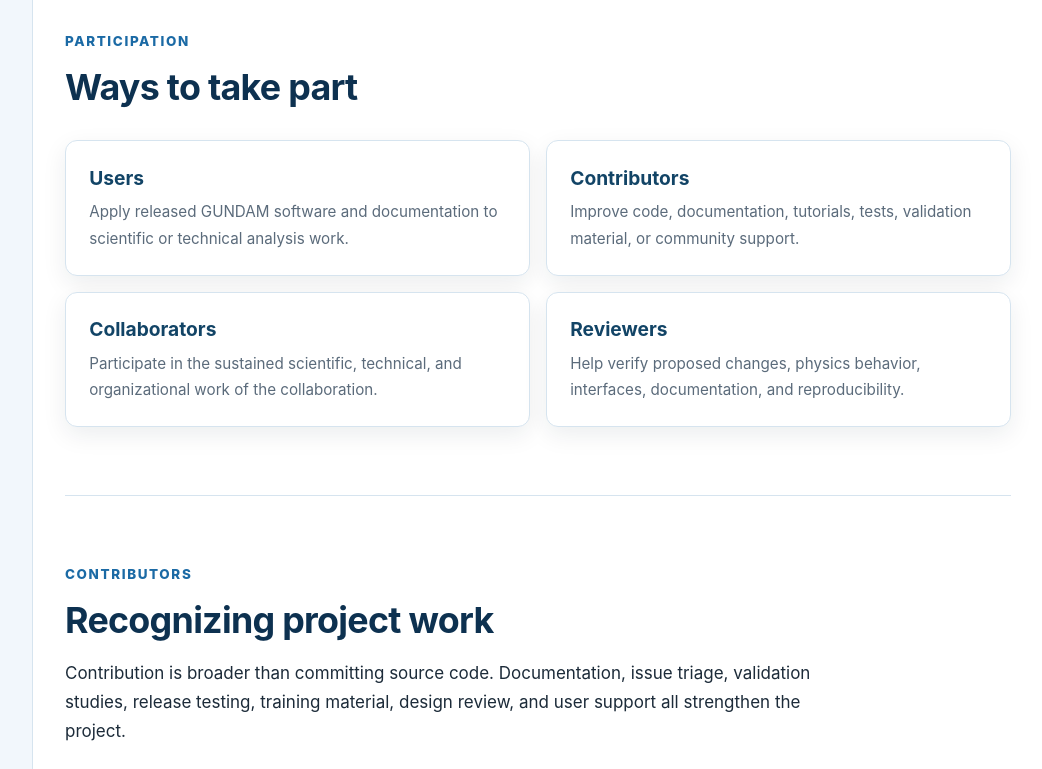
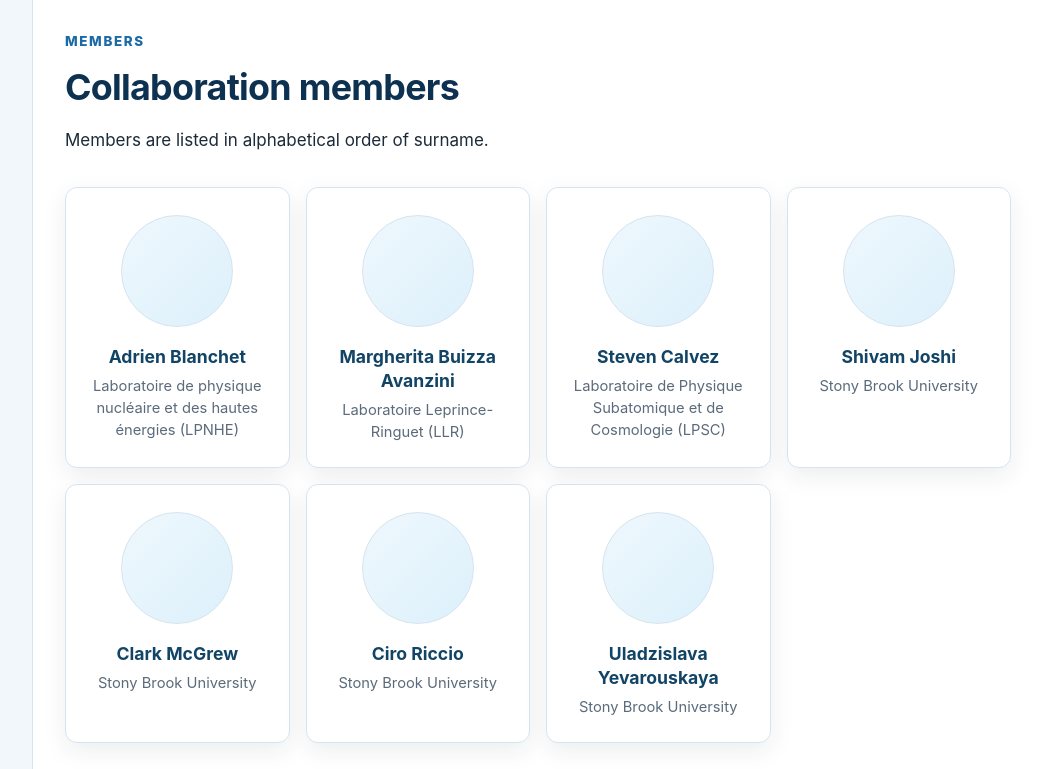
Before and after one commit to gundam-organization/gundam-website, a website: page collaboration.html in a window 1280 px wide. Shown: the part 770-1539 px from the top of the page, without its empty margins (237-1279 px from the left). Drawn offline with Linux system fonts and the light colour scheme.

Commit message:
Add Members section to the Collaboration page

```diff
--- a/assets/css/styles.css
+++ b/assets/css/styles.css
@@ -861,6 +861,56 @@
   letter-spacing: 0.03em;
 }
 
+/* Collaboration members (collaboration.html#members) */
+.content-section .member-grid {
+  display: grid;
+  max-width: none;
+  margin: 2rem 0 0;
+  padding: 0;
+  gap: 1rem;
+  grid-template-columns: repeat(auto-fill, minmax(220px, 1fr));
+  list-style: none;
+}
+
+.content-section .member {
+  display: flex;
+  margin: 0;
+  padding: 1.7rem 1.25rem 1.5rem;
+  flex-direction: column;
+  align-items: center;
+  text-align: center;
+  background: var(--white);
+  border: 1px solid var(--line);
+  border-radius: 12px;
+  box-shadow: var(--shadow-card);
+}
+
+/* Empty circle for now; the same class styles an <img> once photos are added. */
+.member-photo {
+  display: block;
+  width: 112px;
+  height: 112px;
+  margin-bottom: 1.1rem;
+  object-fit: cover;
+  background: linear-gradient(135deg, var(--blue-50), var(--blue-100));
+  border: 1px solid var(--line);
+  border-radius: 50%;
+}
+
+.content-section .member-name {
+  margin: 0;
+  color: var(--blue-800);
+  font-size: 1.1rem;
+  line-height: 1.35;
+}
+
+.member-affiliation {
+  margin: 0.4rem 0 0;
+  color: var(--muted);
+  font-size: 0.92rem;
+  line-height: 1.5;
+}
+
 .site-footer {
   color: rgba(255, 255, 255, 0.78);
   background: var(--blue-900);
@@ -1128,6 +1178,29 @@
 @media (max-width: 640px) {
   body {
     font-size: 16px;
+  }
+
+  .content-section .member-grid {
+    grid-template-columns: repeat(2, minmax(0, 1fr));
+    gap: 0.75rem;
+  }
+
+  .content-section .member {
+    padding: 1.2rem 0.8rem 1.1rem;
+  }
+
+  .member-photo {
+    width: 84px;
+    height: 84px;
+    margin-bottom: 0.8rem;
+  }
+
+  .content-section .member-name {
+    font-size: 1rem;
+  }
+
+  .member-affiliation {
+    font-size: 0.84rem;
   }
 
   .header-inner {
--- a/assets/js/site.js
+++ b/assets/js/site.js
@@ -49,6 +49,7 @@
       label: "Collaboration",
       sections: [
         ["mission", "Mission"],
+        ["members", "Members"],
         ["participation", "Participation"],
         ["contributors", "Contributors"],
         ["development", "Development Policy"],
--- a/collaboration.html
+++ b/collaboration.html
@@ -3,7 +3,7 @@
 <head>
   <meta charset="utf-8">
   <meta name="viewport" content="width=device-width, initial-scale=1">
-  <meta name="description" content="Mission, participation, and development practices of the GUNDAM collaboration.">
+  <meta name="description" content="Mission, members, participation, and development practices of the GUNDAM collaboration.">
   <meta name="theme-color" content="#b9dff5">
   <title>Collaboration | GUNDAM</title>
   <link rel="canonical" href="https://gundam-organization.github.io/gundam-website/collaboration.html">
@@ -28,6 +28,52 @@
           <p class="eyebrow">Mission</p>
           <h2>Shared methods for better analyses</h2>
           <p>The collaboration develops and maintains a flexible analysis framework that can serve multiple experiments and physics goals. Its central aim is to make generic fitting, uncertainty, and validation work reusable, reviewable, and reproducible.</p>
+        </section>
+
+        <section class="content-section" id="members">
+          <p class="eyebrow">Members</p>
+          <h2>Collaboration members</h2>
+          <p>Members are listed in alphabetical order of surname.</p>
+          <!-- To add a photo, replace a member's <div class="member-photo" aria-hidden="true"></div> with
+               <img class="member-photo" src="assets/images/members/<surname>.jpg" alt="Photo of <name>">
+               (a square image of about 300 x 300 pixels works best). -->
+          <ul class="member-grid">
+            <li class="member">
+              <div class="member-photo" aria-hidden="true"></div>
+              <h3 class="member-name">Adrien Blanchet</h3>
+              <p class="member-affiliation" lang="fr">Laboratoire de physique nucléaire et des hautes énergies (LPNHE)</p>
+            </li>
+            <li class="member">
+              <div class="member-photo" aria-hidden="true"></div>
+              <h3 class="member-name">Margherita Buizza Avanzini</h3>
+              <p class="member-affiliation" lang="fr">Laboratoire Leprince-Ringuet (LLR)</p>
+            </li>
+            <li class="member">
+              <div class="member-photo" aria-hidden="true"></div>
+              <h3 class="member-name">Steven Calvez</h3>
+              <p class="member-affiliation" lang="fr">Laboratoire de Physique Subatomique et de Cosmologie (LPSC)</p>
+            </li>
+            <li class="member">
+              <div class="member-photo" aria-hidden="true"></div>
+              <h3 class="member-name">Shivam Joshi</h3>
+              <p class="member-affiliation">Stony Brook University</p>
+            </li>
+            <li class="member">
+              <div class="member-photo" aria-hidden="true"></div>
+              <h3 class="member-name">Clark McGrew</h3>
+              <p class="member-affiliation">Stony Brook University</p>
+            </li>
+            <li class="member">
+              <div class="member-photo" aria-hidden="true"></div>
+              <h3 class="member-name">Ciro Riccio</h3>
+              <p class="member-affiliation">Stony Brook University</p>
+            </li>
+            <li class="member">
+              <div class="member-photo" aria-hidden="true"></div>
+              <h3 class="member-name">Uladzislava Yevarouskaya</h3>
+              <p class="member-affiliation">Stony Brook University</p>
+            </li>
+          </ul>
         </section>
 
         <section class="content-section" id="participation">
```
